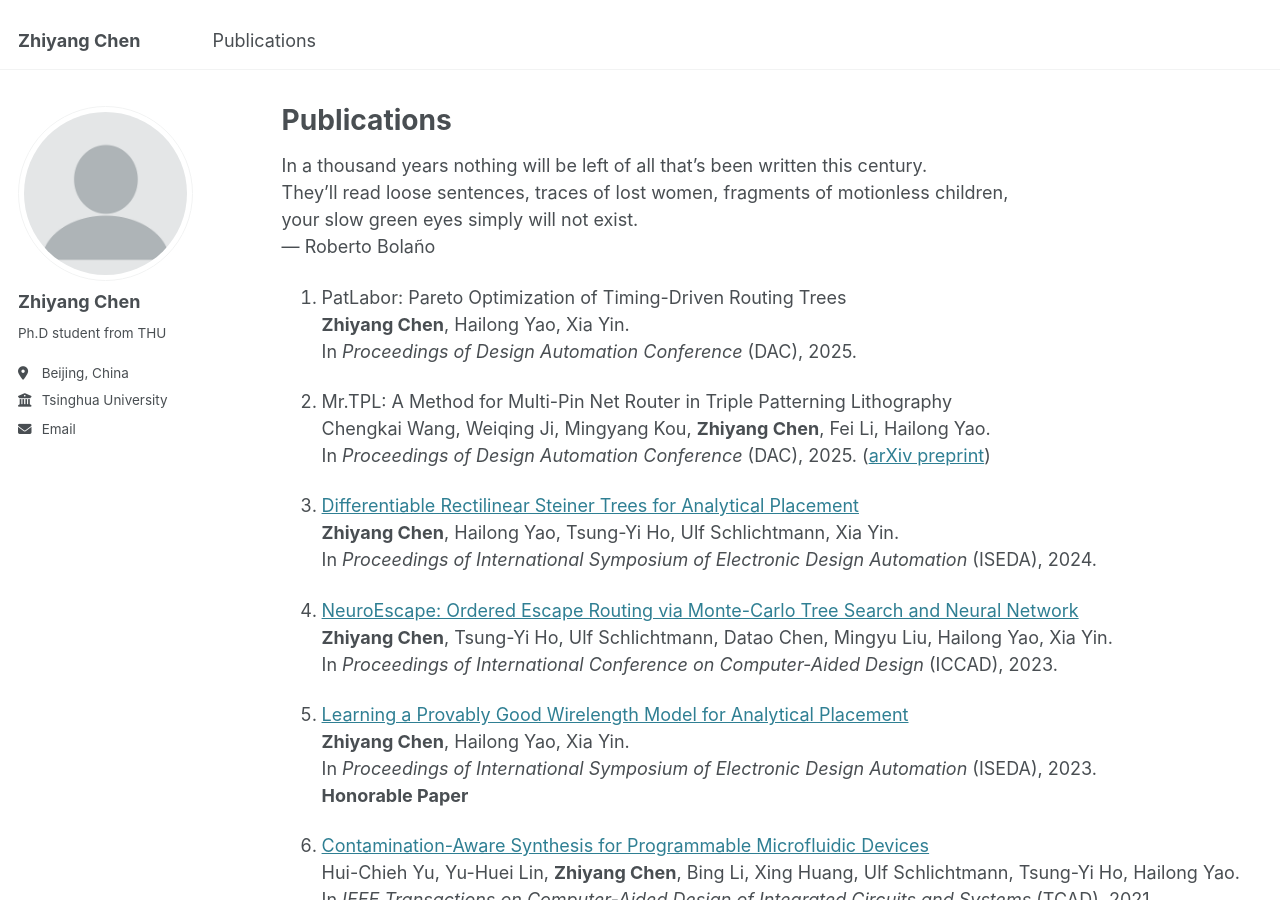
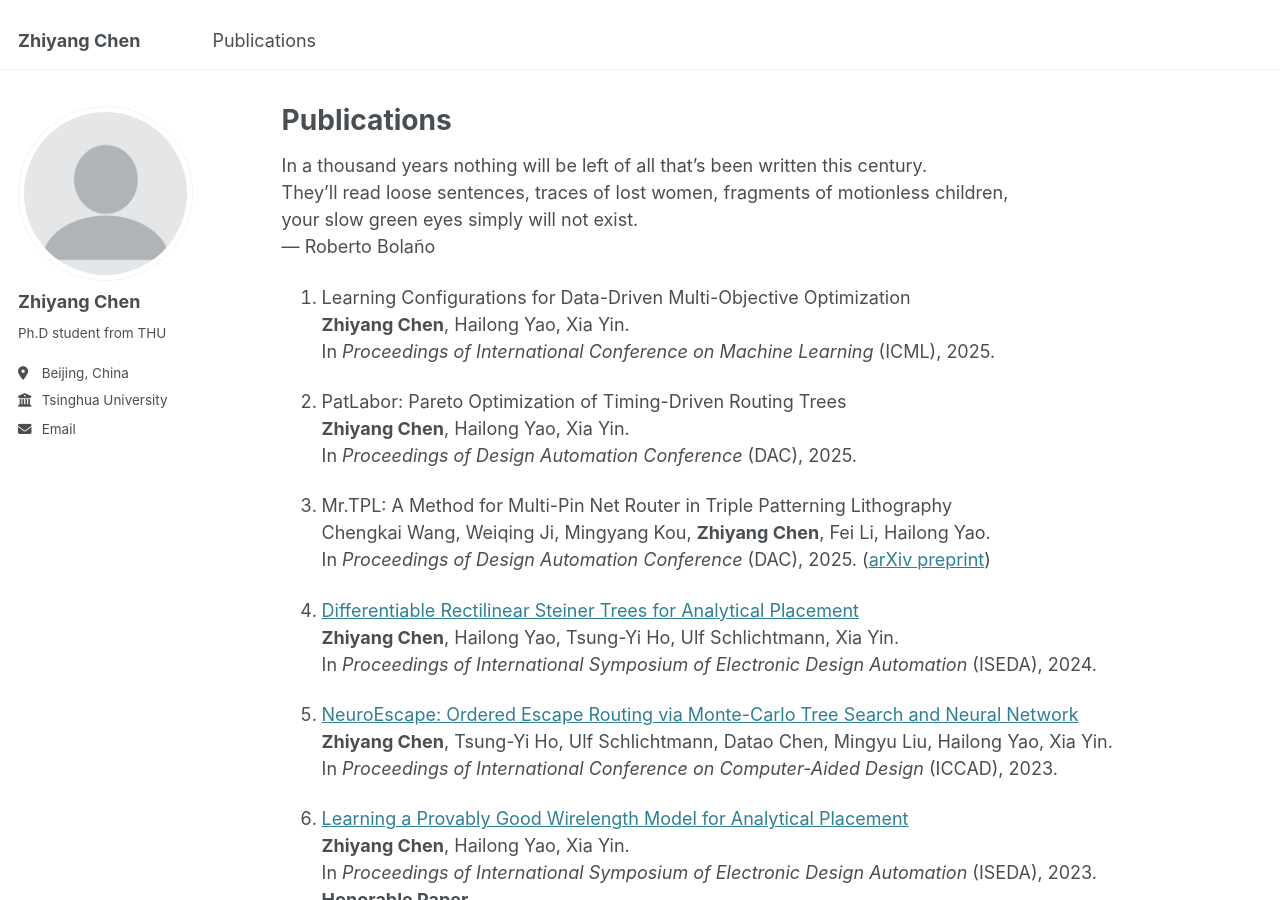
Before and after one commit to chen-zhi-yang/chen-zhi-yang.github.io, a Jekyll site: the page built from _pages/publications.md, in a window 1280 px wide and 900 px high. Built offline with Jekyll 4.4.1, drawn with Linux system fonts in a browser that asks for light colours.

Commit message:
modify pubs

```diff
--- a/_pages/publications.md
+++ b/_pages/publications.md
@@ -15,6 +15,10 @@ In a thousand years nothing will be left of all that's been written this century
 They'll read loose sentences, traces of lost women, fragments of motionless children,
 your slow green eyes simply will not exist.
 --- Roberto Bolaño
+
+8. Learning Configurations for Data-Driven Multi-Objective Optimization
+**Zhiyang Chen**, Hailong Yao, Xia Yin.
+In *Proceedings of International Conference on Machine Learning* (ICML), 2025.
 
 7. PatLabor: Pareto Optimization of Timing-Driven Routing Trees
 **Zhiyang Chen**, Hailong Yao, Xia Yin.
```
